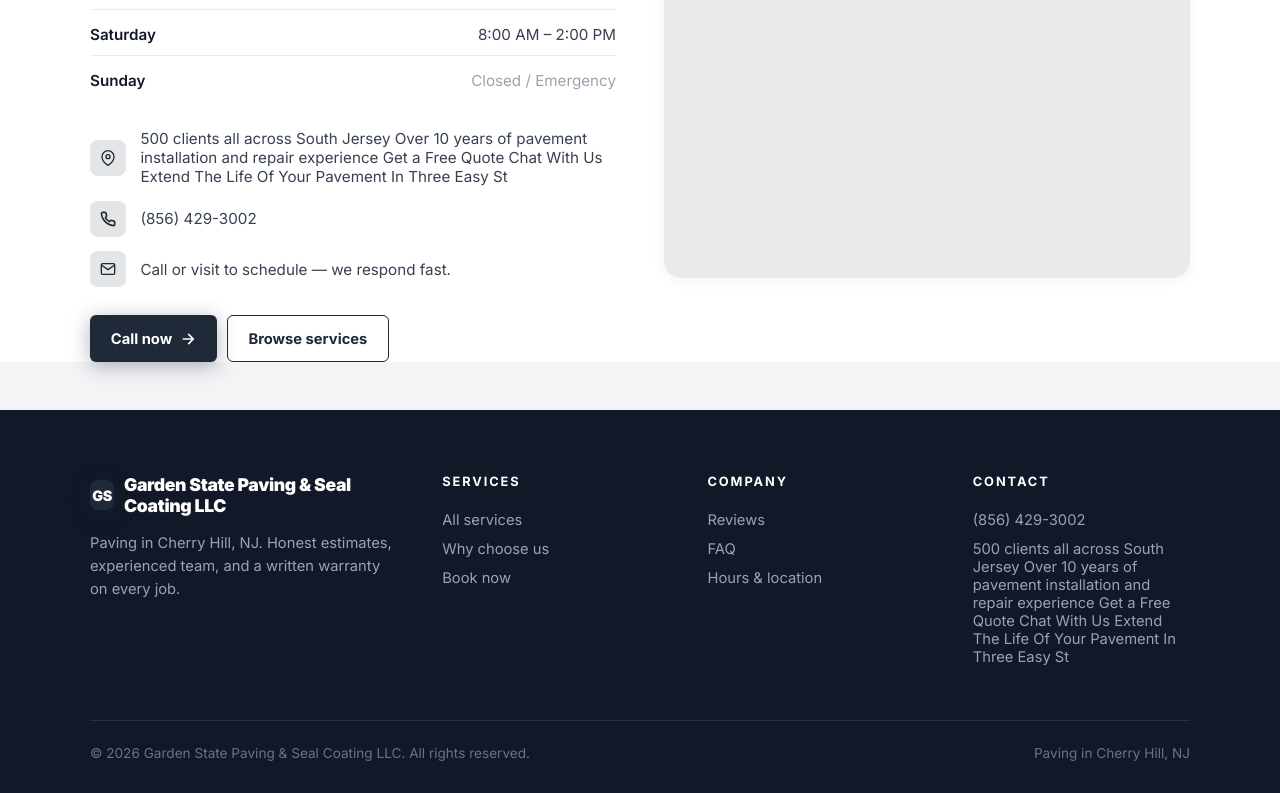
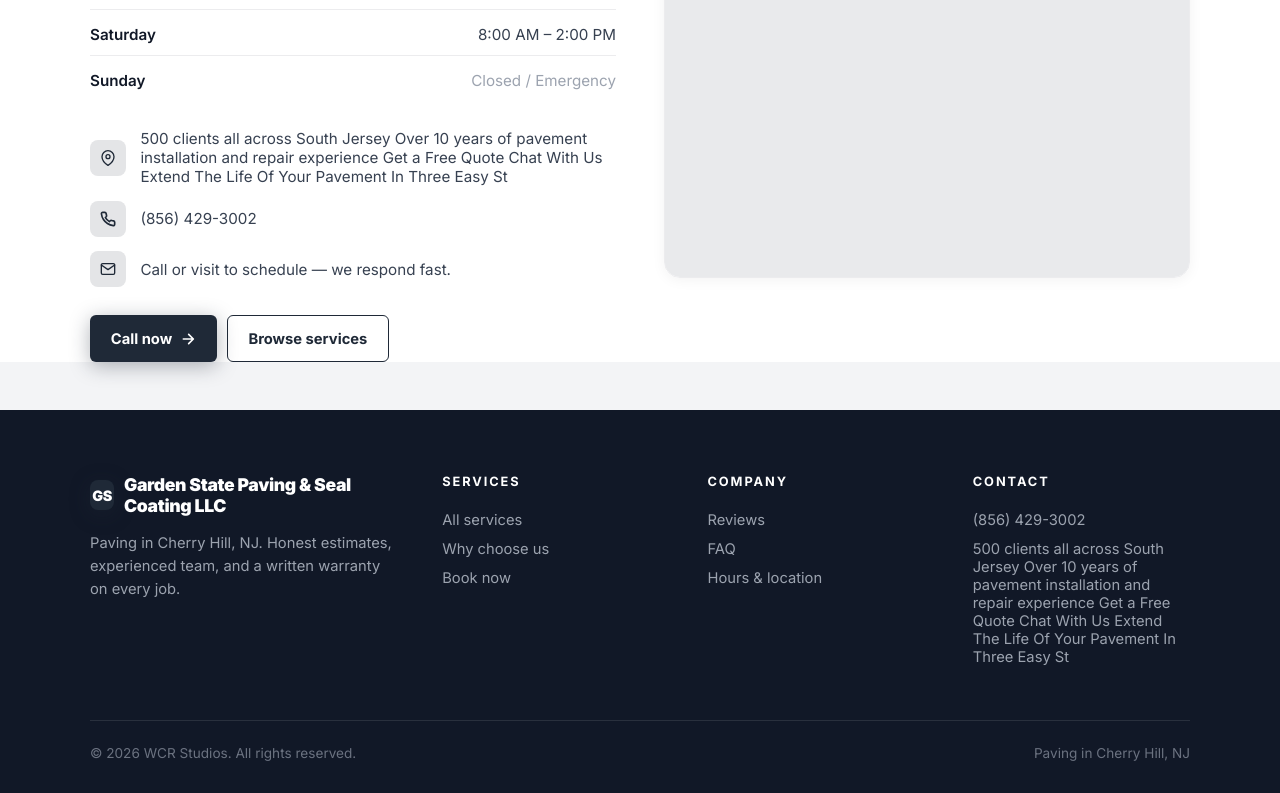
Before and after one commit to Wrenbjor/trades--garden-state-paving-and-seal-coating-llc, a plain HTML site: page index.html in a window 1280 px wide. Shown: the part 7000-7793 px from the top of the page. Drawn offline with nearby package versions, Linux system fonts and the light colour scheme; no server answers.

Commit message:
Update site

```diff
--- a/index.html
+++ b/index.html
@@ -605,7 +605,7 @@
     </div>
   </div>
   <div class="foot-bottom">
-    <div>&copy; 2026 Garden State Paving &amp; Seal Coating LLC. All rights reserved.</div>
+    <div>&copy; 2026 WCR Studios. All rights reserved.</div>
     <div>Paving in Cherry Hill, NJ</div>
   </div>
 </footer>
```
